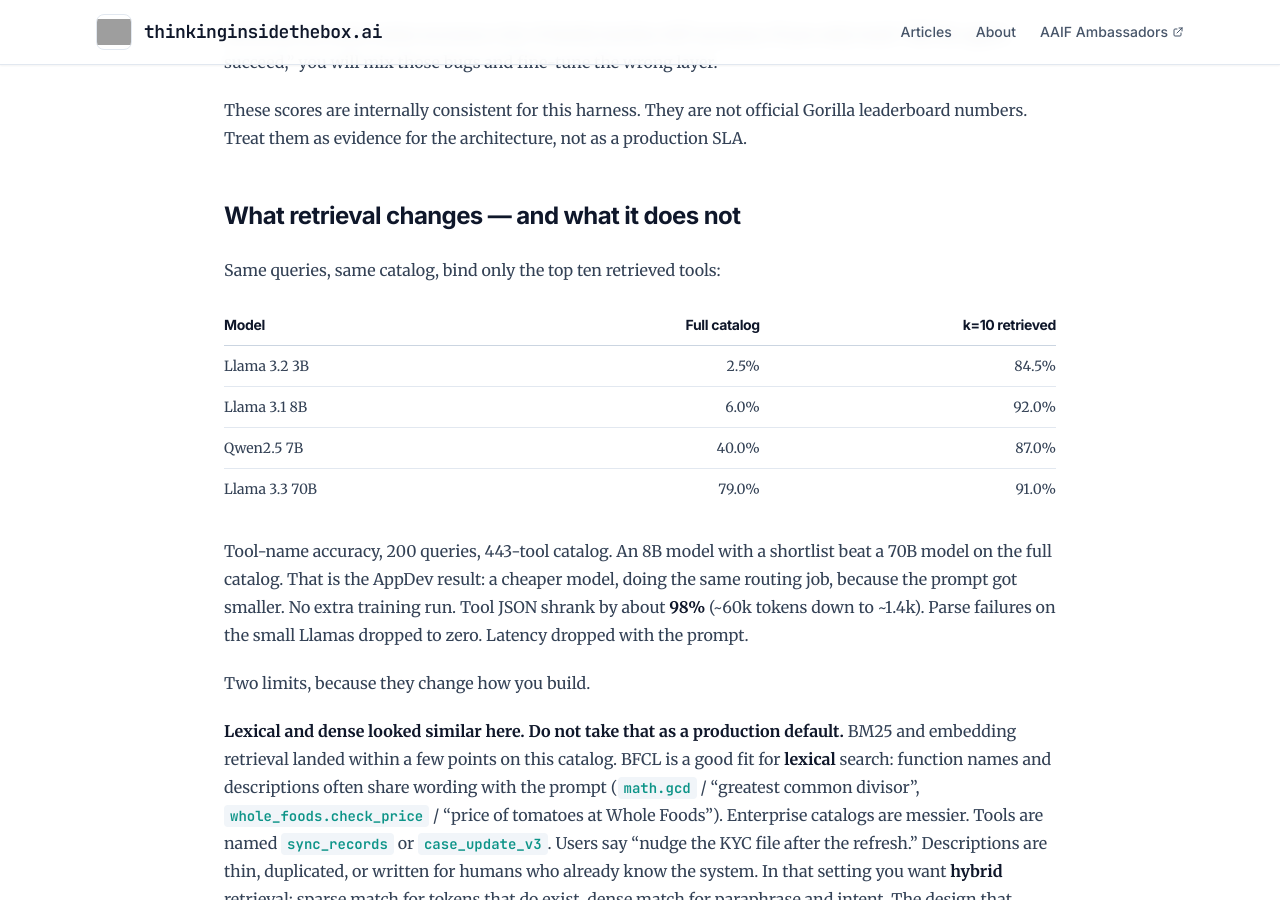
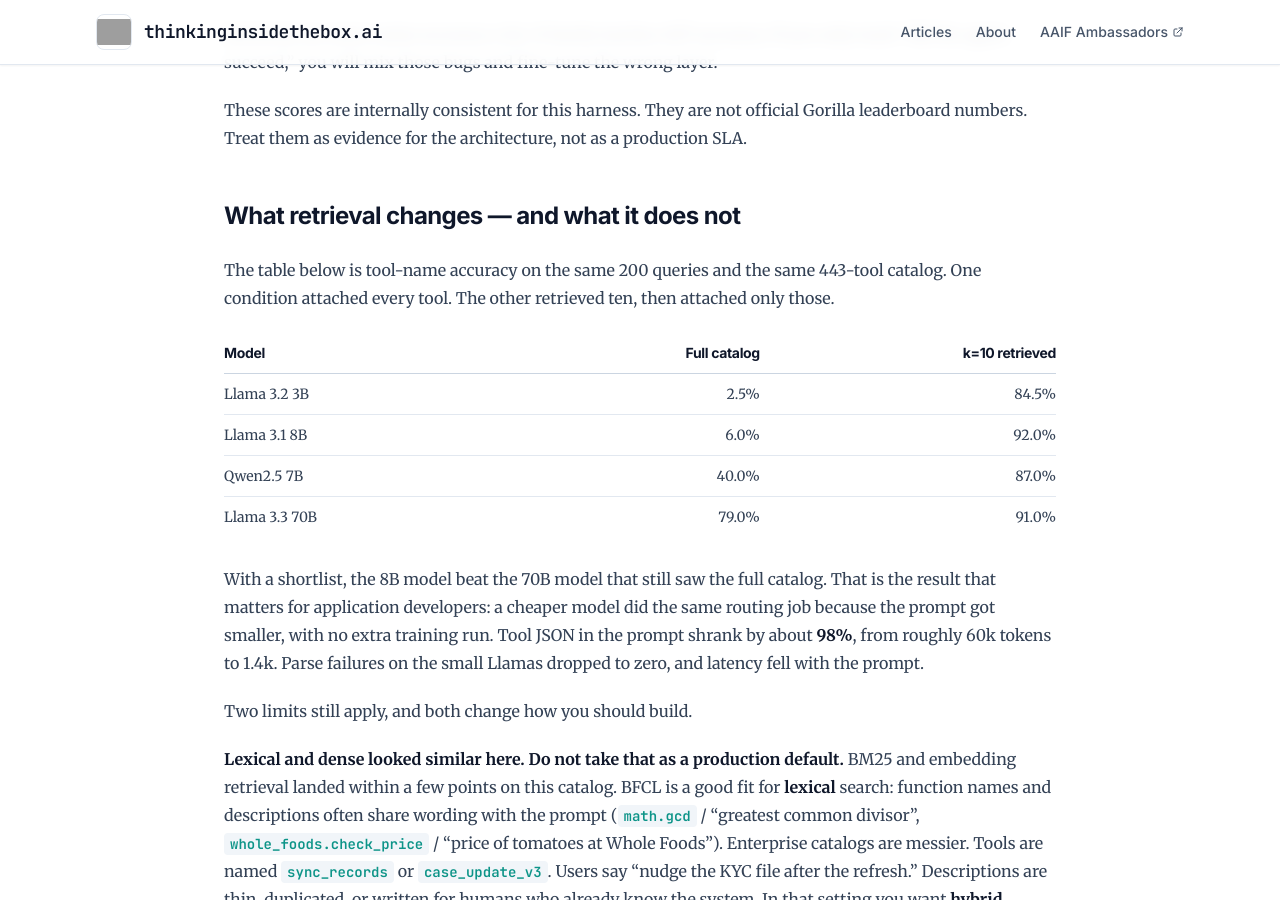
Before and after one commit to thinkinginsidethebox-ai/thinkinginsidethebox-ai.github.io, a Jekyll site: the page built from _posts/2026-09-17-tool-retrieval-for-slm-agents.md, in a window 1280 px wide and 900 px high, scrolled down 2959 px. Built offline with Jekyll 4.4.1, drawn with Linux system fonts in a browser that asks for light colours; nearby versions of some CDN libraries; grey boxes are pictures that could not be loaded.

Commit message:
content: rewrite retrieval-results paragraph in full sentences
Co-authored-by: Cursor <cursoragent@cursor.com>

```diff
--- a/_posts/2026-09-17-tool-retrieval-for-slm-agents.md
+++ b/_posts/2026-09-17-tool-retrieval-for-slm-agents.md
@@ -59,7 +59,7 @@ These scores are internally consistent for this harness. They are not official G
 
 ## What retrieval changes — and what it does not
 
-Same queries, same catalog, bind only the top ten retrieved tools:
+The table below is tool-name accuracy on the same 200 queries and the same 443-tool catalog. One condition attached every tool. The other retrieved ten, then attached only those.
 
 | Model | Full catalog | k=10 retrieved |
 |---|---:|---:|
@@ -68,9 +68,9 @@ Same queries, same catalog, bind only the top ten retrieved tools:
 | Qwen2.5 7B | 40.0% | 87.0% |
 | Llama 3.3 70B | 79.0% | 91.0% |
 
-Tool-name accuracy, 200 queries, 443-tool catalog. An 8B model with a shortlist beat a 70B model on the full catalog. That is the AppDev result: a cheaper model, doing the same routing job, because the prompt got smaller. No extra training run. Tool JSON shrank by about **98%** (~60k tokens down to ~1.4k). Parse failures on the small Llamas dropped to zero. Latency dropped with the prompt.
+With a shortlist, the 8B model beat the 70B model that still saw the full catalog. That is the result that matters for application developers: a cheaper model did the same routing job because the prompt got smaller, with no extra training run. Tool JSON in the prompt shrank by about **98%**, from roughly 60k tokens to 1.4k. Parse failures on the small Llamas dropped to zero, and latency fell with the prompt.
 
-Two limits, because they change how you build.
+Two limits still apply, and both change how you should build.
 
 **Lexical and dense looked similar here. Do not take that as a production default.** BM25 and embedding retrieval landed within a few points on this catalog. BFCL is a good fit for **lexical** search: function names and descriptions often share wording with the prompt (`math.gcd` / “greatest common divisor”, `whole_foods.check_price` / “price of tomatoes at Whole Foods”). Enterprise catalogs are messier. Tools are named `sync_records` or `case_update_v3`. Users say “nudge the KYC file after the refresh.” Descriptions are thin, duplicated, or written for humans who already know the system. In that setting you want **hybrid** retrieval: sparse match for tokens that do exist, dense match for paraphrase and intent. The design that always matters is still *retrieve, then bind*. The ranker you ship should assume the query and the schema will not be as aligned as BFCL.
 
```
